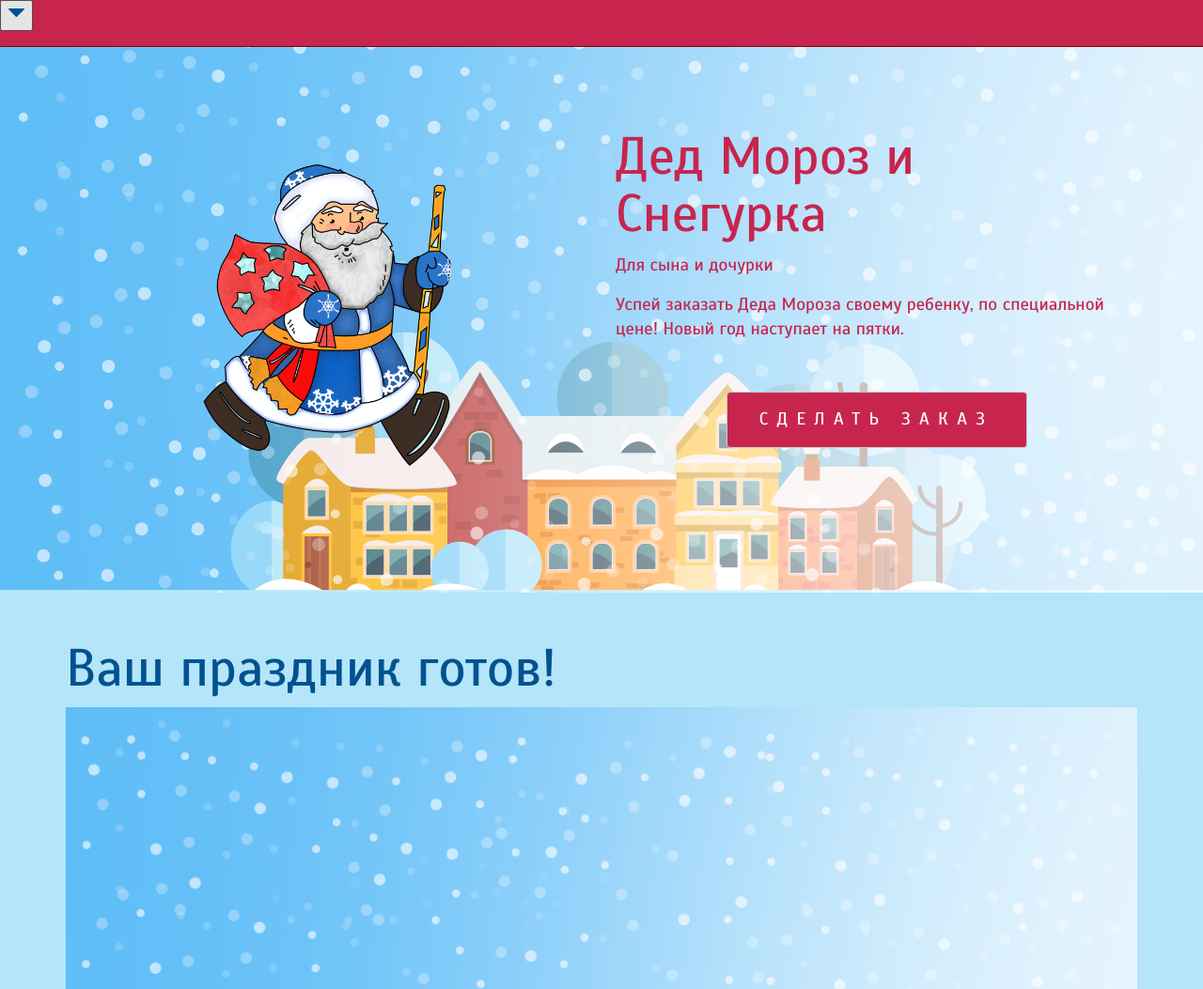
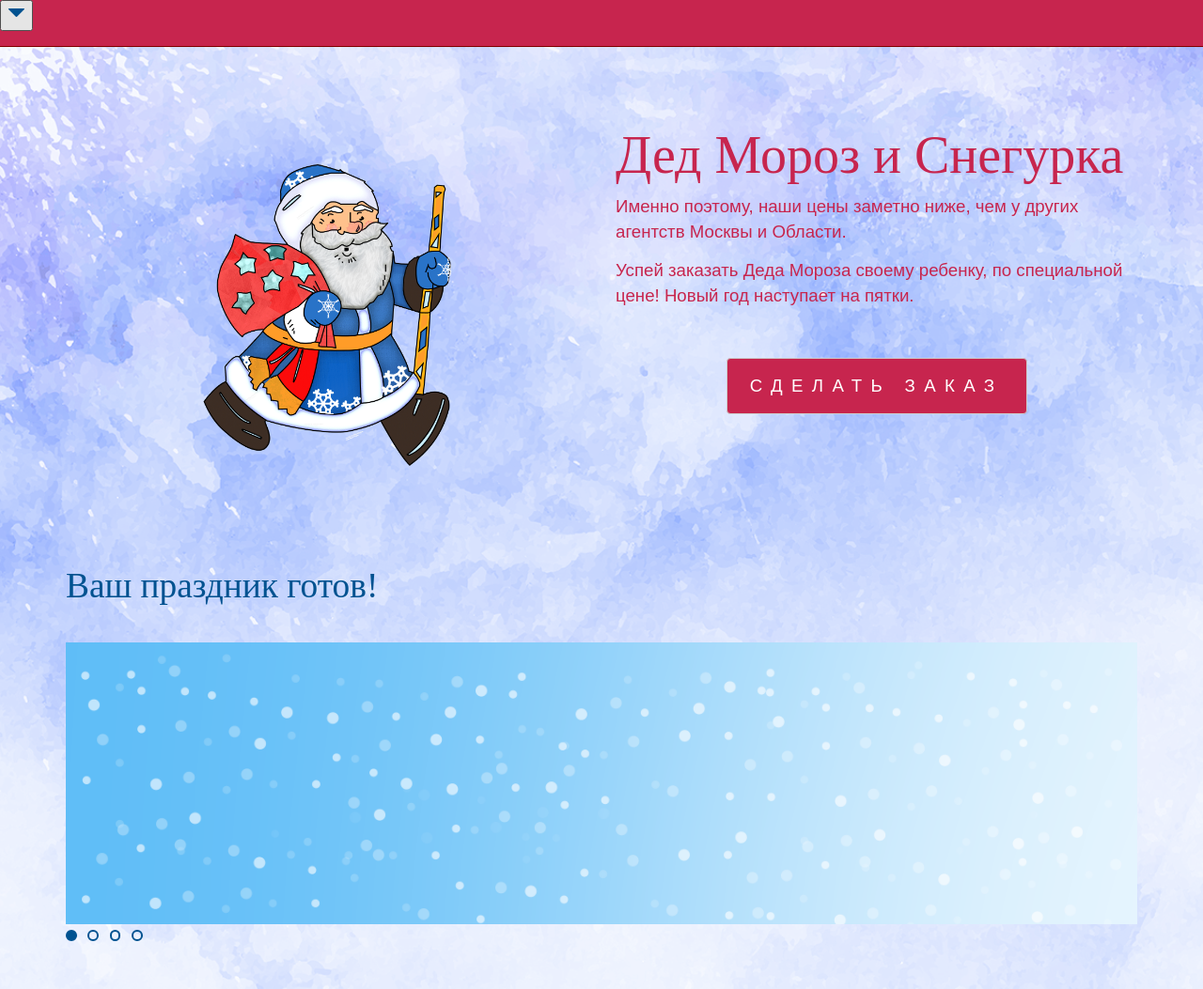
Before and after one commit to BeVigilant1/firmaprazdnik, a website: page index.html in a window 1280 px wide. Shown: the top 1053 px of the page at 94% size. Drawn offline with nearby package versions, Linux system fonts and the light colour scheme; some icons are missing.

Commit message:
background & fonts fix

```diff
--- a/css/app.scss
+++ b/css/app.scss
@@ -1,7 +1,8 @@
 @import "./variables.scss";
 @import url("//netdna.bootstrapcdn.com/bootstrap/3.0.0/css/bootstrap-glyphicons.css");
 @import "./navbar-theme.scss";
-
+@import "http://webfonts.ru/import/freeride.css";
+@import "http://webfonts.ru/import/boblic.css";
 
 
 * {
@@ -12,15 +13,28 @@
 
 body {
 	padding-top: 40px;
-	font-family: 'Scada', sans-serif;
+	font-family: 'Boblic', sans-serif;
 	font-size: $main-text;
-	background: #b4e5f9;
-	color:#005290;
+	background: rgba(180, 229, 249, 0.2);
+  background-image: url('../img/back_texture.png');
+	 background-attachment: fixed;
+  background-size: cover;
+  background-repeat: no-repeat;
+  color:#005290;
+
 
 }
 
 h1 {
 	font-size: 3em;
+  font-family: 'Freeride';
+}
+
+h2 {
+  font-size: 2em;
+  font-family: 'Freeride';
+  margin-bottom: 40px;
+
 }
 
 
@@ -57,21 +71,23 @@ h1 {
 
 
 .jumbotron {
-	background: #b4e5f9;
-	background-image: url('../img/bkg_jumbotron.png');
-	background-repeat: no-repeat;
+	background: transparent;
+	// background-image: url('../img/3482.jpg');
+	// background-repeat: no-repeat;
 	background-attachment: fixed;
 	background-size: cover;
 	background-position: 0 -10vh;
 	color: #C7254E;
 	border-radius: 0;
-
-
+	padding-bottom: 0;
+	 margin-bottom: 0;
 
 		h1 {
 			font-size: 3em;
 
 		}
+
+
 
 		p {
 			font-size: 1em;
@@ -86,7 +102,6 @@ h1 {
 		.info {
 				padding: 10px;
 				display: inline;
-
 
 		}
 
@@ -268,6 +283,7 @@ h1 {
 .owl-carousel .owl-item {
   position: relative;
   min-height: 1px;
+  max-height: 300px;
   float: left;
   -webkit-backface-visibility: hidden;
   -webkit-tap-highlight-color: transparent;
--- a/index.html
+++ b/index.html
@@ -52,7 +52,7 @@
             <div class="col-md-6 col-sm-6">
               <div class="info centered">
                 <h1>Дед Мороз и Снегурка</h1>
-                <p>Для сына и дочурки</p>
+                <p>Именно поэтому, наши цены заметно ниже, чем у других агентств Москвы и Области. </p>
                 <p>Успей заказать Деда Мороза своему ребенку, по специальной цене! Новый год наступает на пятки.</p>
               </div>
               <button type="button" class="btn btn-default">Сделать заказ</button>
@@ -61,7 +61,7 @@
         </div>
       </div>
       <div class="container">
-        <h1>Ваш праздник готов!</h1>
+        <h2>Ваш праздник готов!</h2>
         <div class="row">
           <div class="container">
             <div id="myCarousel" class="owl-carousel">
```
Also changed, not shown: css/app.css, img/3482.jpg (added), img/back_texture.png (added), 2 other files.
